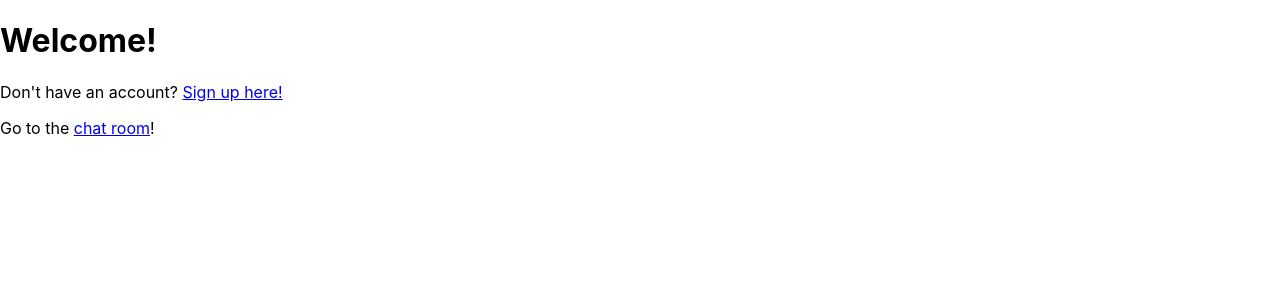
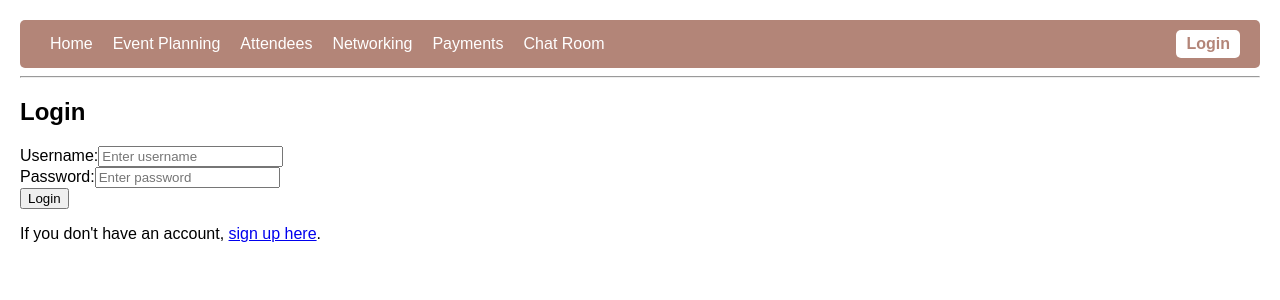
Before and after one commit to MTEspo/SOEN_343_Project, a React (Create React App) app in the folder Frontend/: page /login in a window 1280 px wide. Shown: the top 300 px of the page. Built offline with nearby package versions, Linux system fonts and the light colour scheme.

Commit message:
Created a user interface for the website and added login component

```diff
--- a/Frontend/src/App.css
+++ b/Frontend/src/App.css
@@ -1,38 +1,30 @@
-.App {
-  text-align: center;
+body {
+  font-family: Arial, sans-serif;
+  padding: 20px;
 }
 
-.App-logo {
-  height: 40vmin;
-  pointer-events: none;
+nav {
+  display: flex;
+  justify-content: space-between;
+  align-items: center;
+  background: #b38578;
+  padding: 10px 20px;
+  border-radius: 5px;
 }
 
-@media (prefers-reduced-motion: no-preference) {
-  .App-logo {
-    animation: App-logo-spin infinite 20s linear;
-  }
+.nav-links a {
+  color: white;
+  text-decoration: none;
+  margin: 0 10px;
+  font-size: 16px;
 }
 
-.App-header {
-  background-color: #282c34;
-  min-height: 100vh;
-  display: flex;
-  flex-direction: column;
-  align-items: center;
-  justify-content: center;
-  font-size: calc(10px + 2vmin);
-  color: white;
+.login-button {
+  background: white;
+  color: #b38578;
+  padding: 5px 10px;
+  border-radius: 5px;
+  text-decoration: none;
+  font-size: 16px;
+  font-weight: bold;
 }
-
-.App-link {
-  color: #61dafb;
-}
-
-@keyframes App-logo-spin {
-  from {
-    transform: rotate(0deg);
-  }
-  to {
-    transform: rotate(360deg);
-  }
-}
--- a/Frontend/src/App.js
+++ b/Frontend/src/App.js
@@ -1,29 +1,44 @@
-import React from 'react';
-import { BrowserRouter, Route, Routes, Link } from 'react-router-dom';
-import SignUp from './Authentication/SignUp';
-import VerifyEmail from './Authentication/VerifyEmail';
+import React from "react";
+import { BrowserRouter as Router, Routes, Route, Link } from "react-router-dom";
+import "./App.css";
+import Login from "./Authentication/Login";
+import SignUp from "./Authentication/SignUp";
 import ChatRoomContainer from './chat/ChatRoomContainer';
+
+const Home = () => <h2>Welcome to Smart Education Events System</h2>;
+const EventPlanning = () => <h2>Event Planning Page</h2>;
+const Attendees = () => <h2>Attendees Management Page</h2>;
+const Networking = () => <h2>Networking & Engagement Page</h2>;
+const Payments = () => <h2>Payment & Financial Management Page</h2>;
 
 function App() {
   return (
-    <BrowserRouter>
+    <Router>
       <div>
-        <h1>Welcome!</h1>
-        <p>
-          Don't have an account?{' '}
-          <Link to="/signup">Sign up here!</Link>
-        </p>
-        <p>
-          Go to the{' '}
-          <Link to="/chat">chat room</Link>!
-        </p>
+        <nav>
+          <div className="nav-links">
+            <Link to="/">Home</Link>
+            <Link to="/event-planning">Event Planning</Link>
+            <Link to="/attendees">Attendees</Link>
+            <Link to="/networking">Networking</Link>
+            <Link to="/payments">Payments</Link>
+            <Link to="/chat">Chat Room</Link>
+          </div>
+          <Link to="/login" className="login-button">Login</Link>
+        </nav>
+        <hr />
+        <Routes>
+          <Route path="/" element={<Home />} />
+          <Route path="/login" element={<Login />} />
+          <Route path="/signup" element={<SignUp />} />
+          <Route path="/event-planning" element={<EventPlanning />} />
+          <Route path="/attendees" element={<Attendees />} />
+          <Route path="/networking" element={<Networking />} />
+          <Route path="/payments" element={<Payments />} />
+          <Route path="/chat" element={<ChatRoomContainer />} />
+        </Routes>
       </div>
-      <Routes>
-        <Route path="/signup" element={<SignUp />} />
-        <Route path="/verify-email" element={<VerifyEmail />} />
-        <Route path="/chat" element={<ChatRoomContainer />} />
-      </Routes>
-    </BrowserRouter>
+    </Router>
   );
 }
 
--- /dev/null
+++ b/Frontend/src/Authentication/Login.js
@@ -0,0 +1,24 @@
+import React from "react";
+import { Link } from "react-router-dom";
+
+function Login() {
+  return (
+    <div>
+      <h2>Login</h2>
+      <form>
+        <label>Username:</label>
+        <input type="text" placeholder="Enter username" />
+        <br />
+        <label>Password:</label>
+        <input type="password" placeholder="Enter password" />
+        <br />
+        <button type="submit">Login</button>
+      </form>
+      <p>
+        If you don't have an account, <Link to="/signup">sign up here</Link>.
+      </p>
+    </div>
+  );
+}
+
+export default Login;
```
